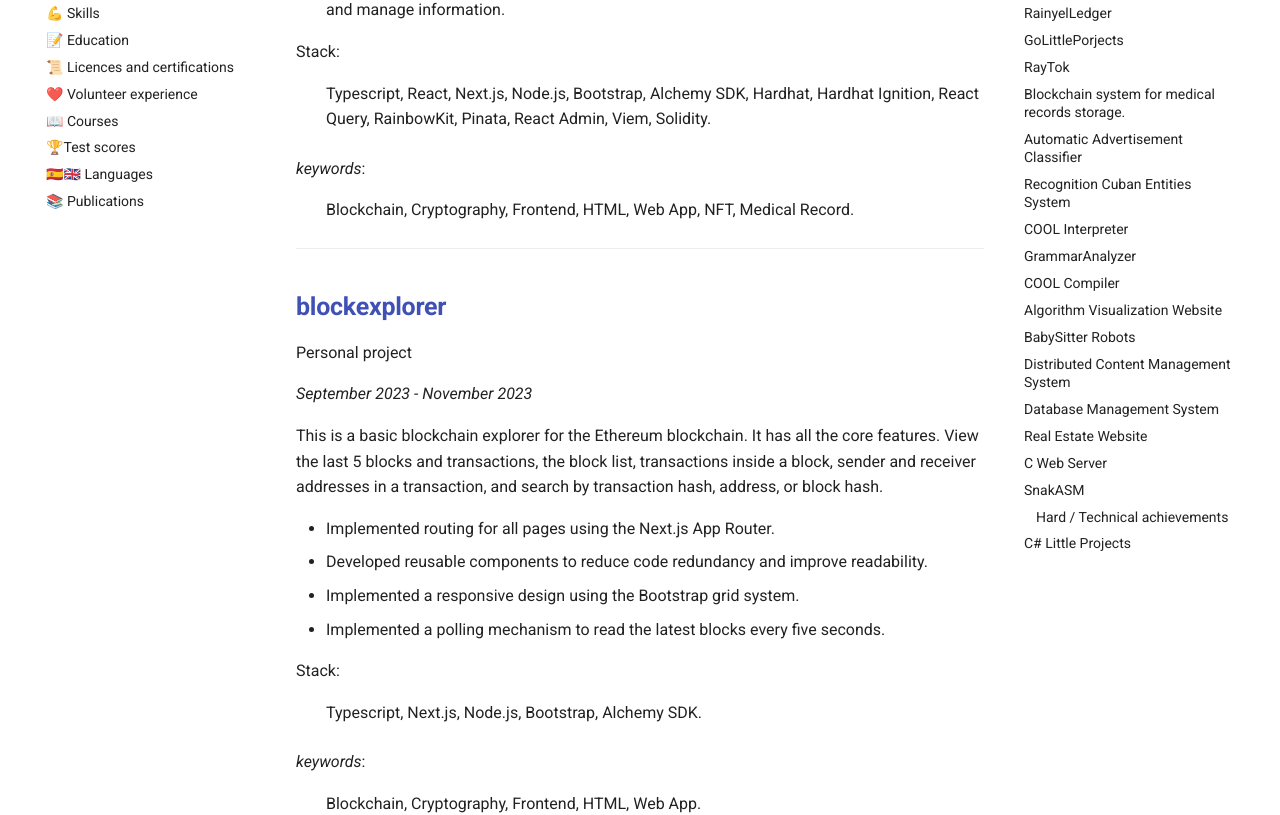
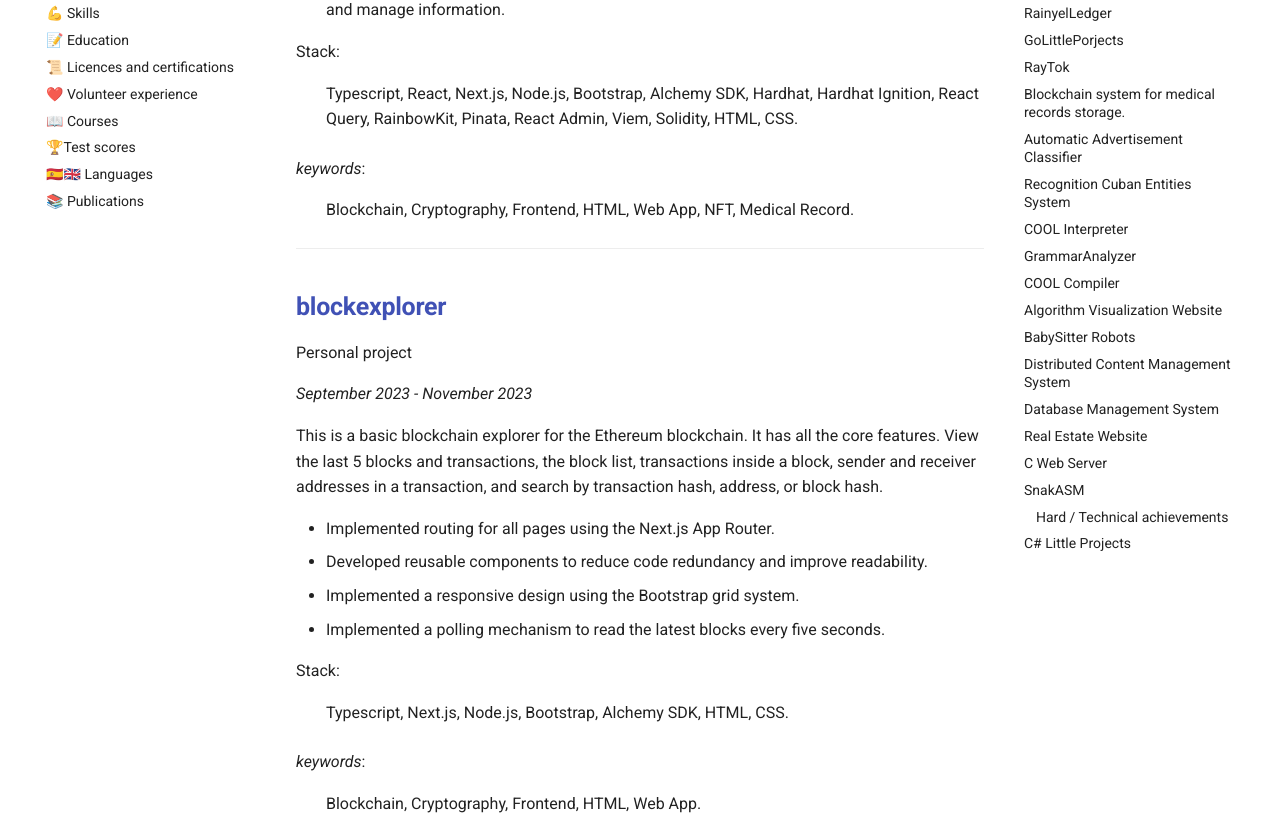
Before and after one commit to rayniel95/rayniel95.github.io, an MkDocs documentation site: the page built from docs/projects/projects.md, in a window 1280 px wide and 1400 px high, scrolled down 470 px. Shown: the part 176-991 px from the top of the window. Built offline with MkDocs 1.6.1 and Material for MkDocs 9.7.7, drawn with Linux system fonts in a browser that asks for light colours.

Commit message:
docs(projects): update project stacks with HTML and CSS

```diff
--- a/docs/projects/projects.md
+++ b/docs/projects/projects.md
@@ -13,7 +13,7 @@ This project is a clinical history admin dashboard. Through the dashboard, it is
 - Developed a dashboard that interacts with the blockchain and subgraphs to store, update, and manage information.
 
 Stack:
-: Typescript, React, Next.js, Node.js, Bootstrap, Alchemy SDK, Hardhat, Hardhat Ignition, React Query, RainbowKit, Pinata, React Admin, Viem, Solidity.
+: Typescript, React, Next.js, Node.js, Bootstrap, Alchemy SDK, Hardhat, Hardhat Ignition, React Query, RainbowKit, Pinata, React Admin, Viem, Solidity, HTML, CSS.
 
 *keywords*:
 : Blockchain, Cryptography, Frontend, HTML, Web App, NFT, Medical Record.
@@ -34,7 +34,7 @@ This is a basic blockchain explorer for the Ethereum blockchain. It has all the
 - Implemented a polling mechanism to read the latest blocks every five seconds.
 
 Stack:
-: Typescript, Next.js, Node.js, Bootstrap, Alchemy SDK.
+: Typescript, Next.js, Node.js, Bootstrap, Alchemy SDK, HTML, CSS.
 
 *keywords*:
 : Blockchain, Cryptography, Frontend, HTML, Web App.
```
